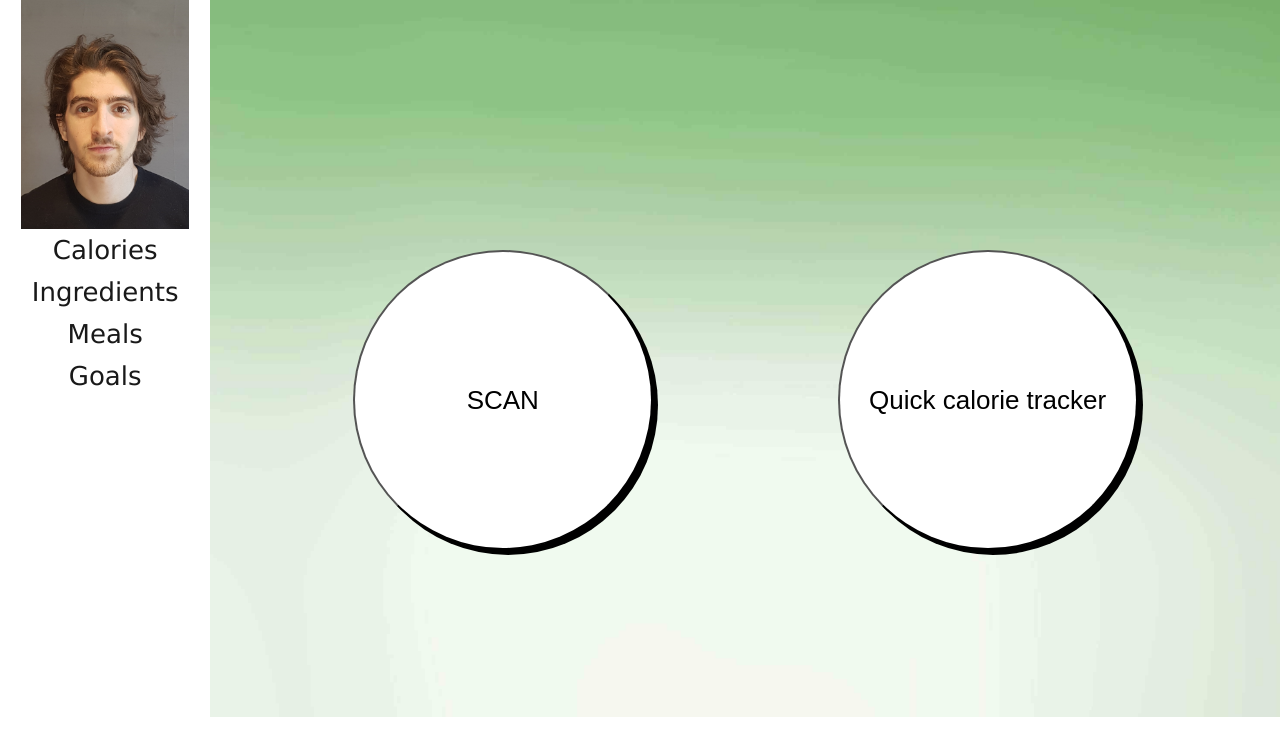
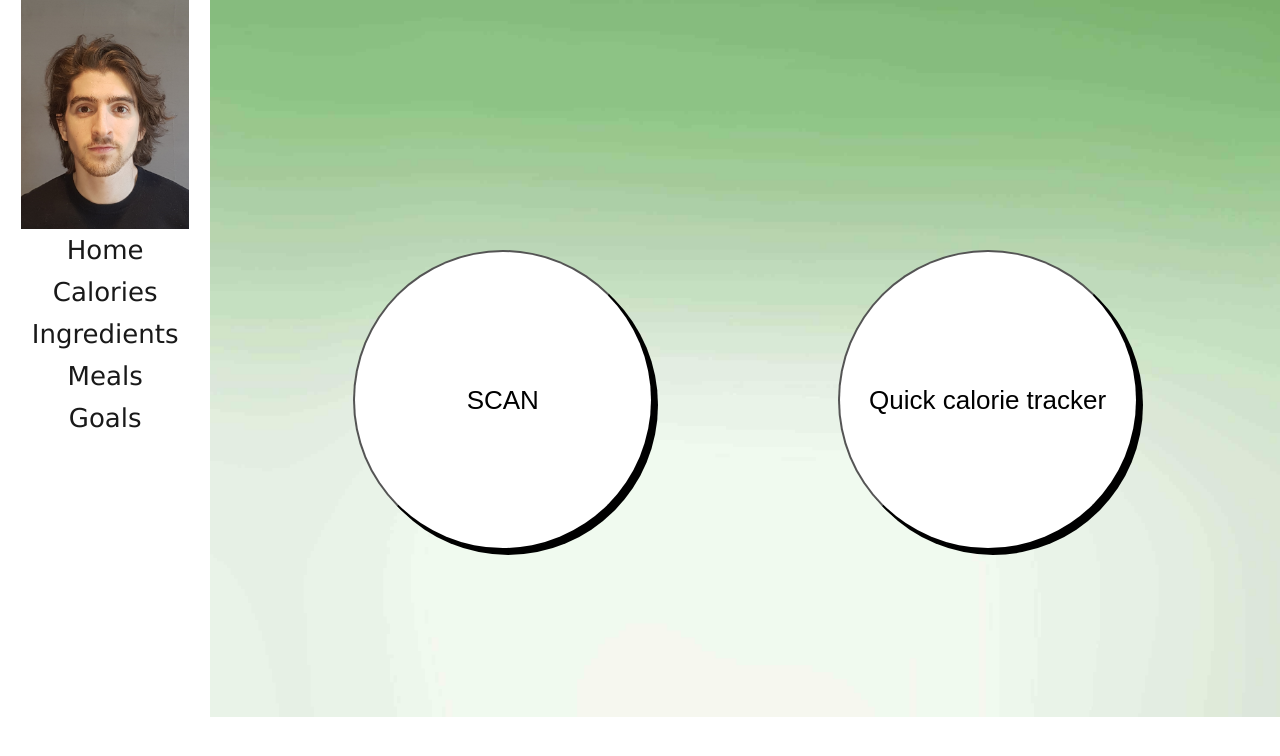
Before and after one commit to JCTubio/hci-demo, a React (Create React App) app: page / in a window 1280 px wide. Shown: the top 756 px of the page. Built offline with nearby package versions, Linux system fonts and the light colour scheme.

Commit message:
add home button in sidebar

```diff
--- a/src/components/SideBar/SideBar.js
+++ b/src/components/SideBar/SideBar.js
@@ -14,6 +14,7 @@ const SideBar = () => {
         <img className="profile-img" src={profileImage} alt="profile" />
       </div>
       <div className="links">
+        <Link className="link" to='/home' >Home</Link>
         <Link className="link" to='/calories' >Calories</Link>
         <Link className="link" to='/ingredients' >Ingredients</Link>
         <Link className="link" to='/meals' >Meals</Link>
```
